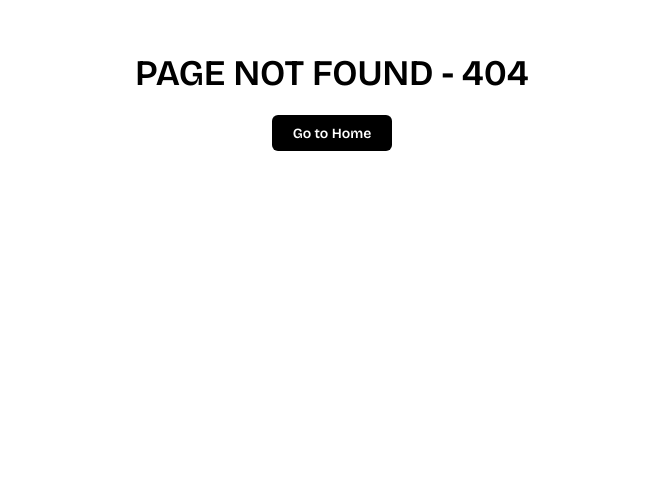
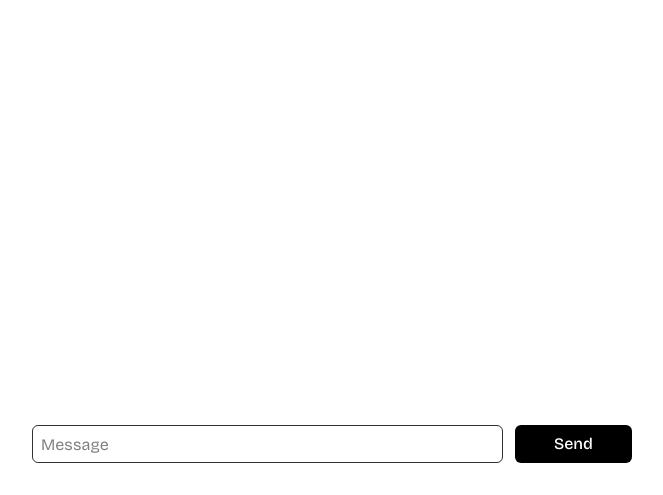
Before and after one commit to abhub23/Web-Socket-Server-Sets, a Next.js app in the folder next-socket-client/: page /chat-room in a window 1280 px wide. Before the commit this address had no page. Shown: the part 305-800 px from the top of the page, without its empty margins (308-971 px from the left). Built offline with nearby package versions, Linux system fonts and the light colour scheme.

Commit message:
fear: chat-room route

```diff
--- /dev/null
+++ b/next-socket-client/app/chat-room/page.tsx
@@ -0,0 +1,39 @@
+'use client'
+
+import { useSearchParams } from 'next/navigation'
+import { useEffect } from 'react'
+import { toast, Toaster } from 'sonner'
+
+const Chatroom = () => {
+    const searchParams = useSearchParams()
+    const username = searchParams.get('username')
+
+    useEffect(() => {
+        if (username) {
+            toast.success(`${username} joined the room`)
+        }
+    }, [username])  // Add username to dependency array to avoid multiple toasts
+
+    return (
+        <>
+            <Toaster />
+            <div className="fixed bottom-[10px] lg:h-[60px] lg:w-[600px] left-1/2 transform -translate-x-1/2">
+                <div className="flex flex-row">
+                    <input
+                        className="lg:h-[38px] lg:p-[8px] lg:w-[560px] border-1 rounded-[6px] outline-none border-black/80 dark:border-white/80 lg:text-[16px]"
+                        type="text"
+                        placeholder="Message"
+                    />
+                    <button
+                        className="lg:h-[38px] lg:w-[140px] lg:ml-[12px] rounded-[6px] lg:text-16px font-medium bg-black dark:bg-white text-white dark:text-black cursor-pointer"
+                        type="button"
+                    >
+                        Send
+                    </button>
+                </div>
+            </div>
+        </>
+    )
+}
+
+export default Chatroom
```
